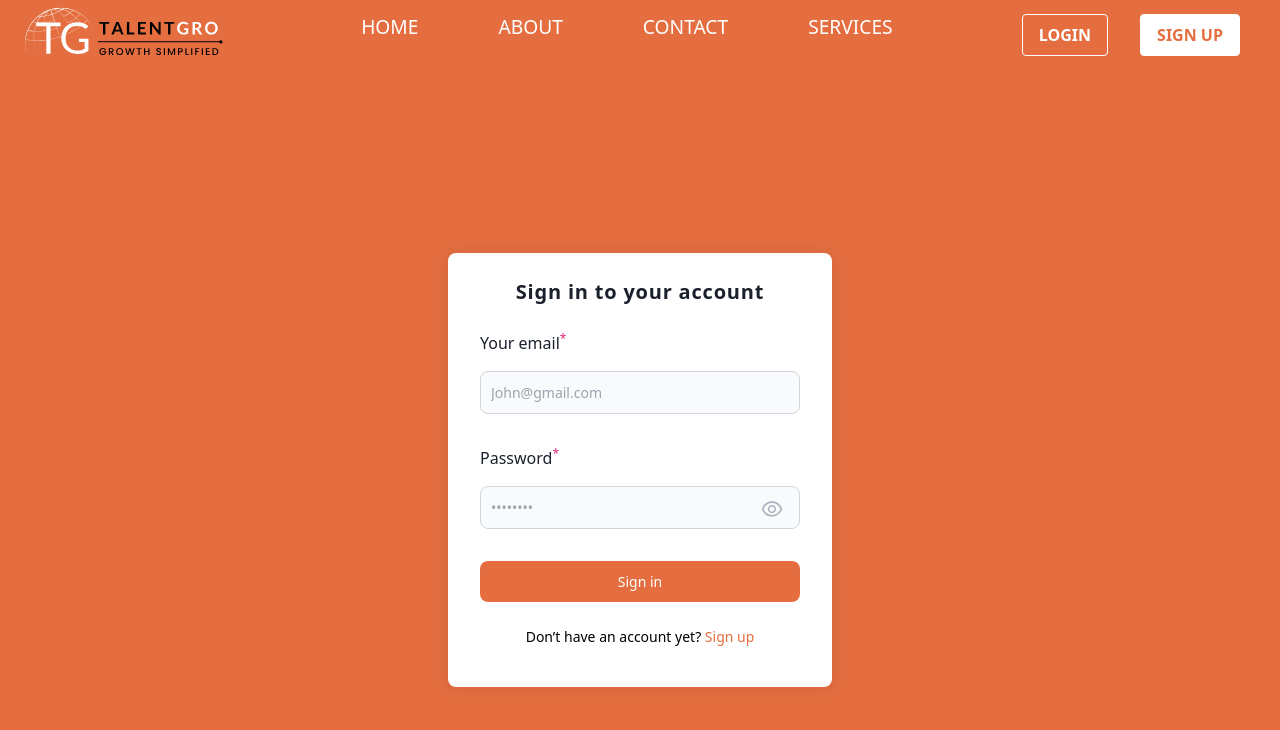
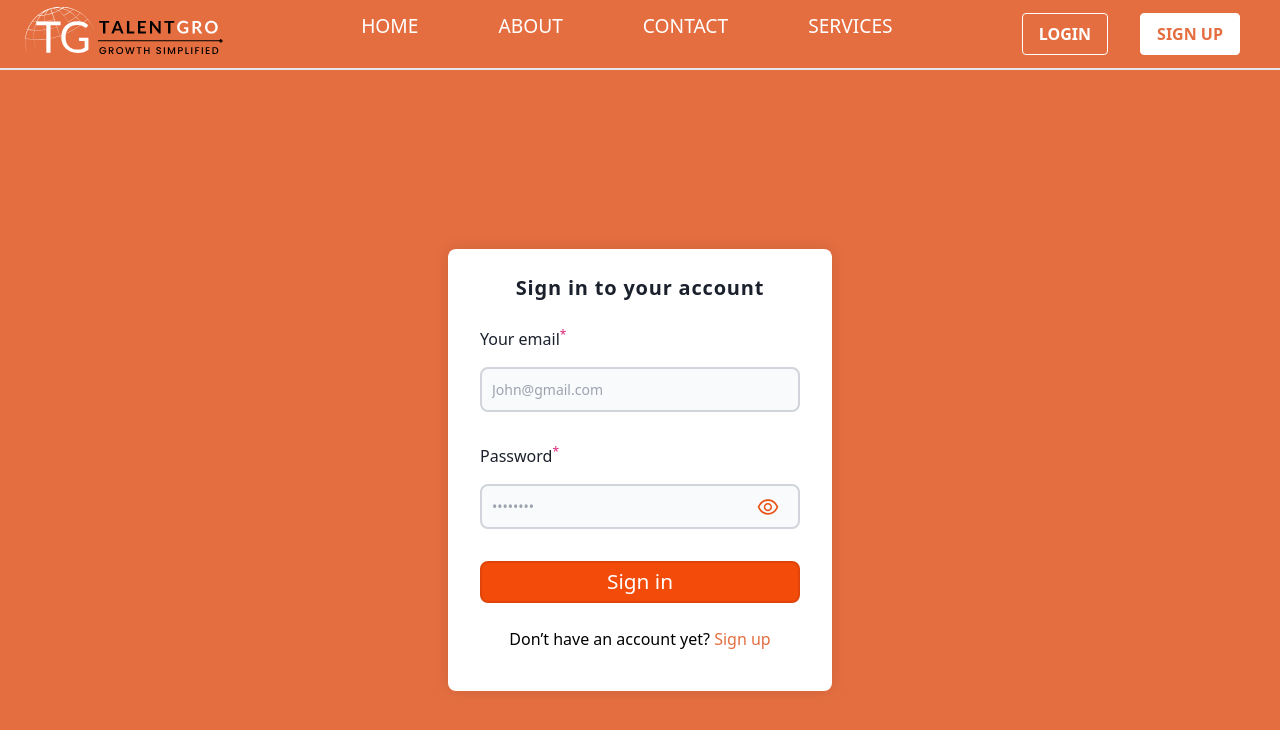
Before and after one commit to Vishal5051/employement-portal-talentGro, a React (Create React App) app: page /login in a window 1280 px wide. Shown: the top 730 px of the page. Built offline with nearby package versions, Linux system fonts and the light colour scheme.

Commit message:
add root Variable and change styling of login page

```diff
--- a/src/CSS/Login.css
+++ b/src/CSS/Login.css
@@ -59,7 +59,7 @@ body {
 
 .input {
     background-color: #f9fafb;
-    border: 1px solid #d1d5db;
+    border: 2px solid #d1d5db;
     color: #1a202c;
     border-radius: 0.5rem;
     font-size: 0.875rem;
@@ -69,44 +69,55 @@ body {
 
 .input:focus {
     outline: none;
-    border-color: #e46e40;
-    box-shadow: 0 0 0 2px rgba(228, 110, 64, 0.5);
+    border-color: #e95014;
 }
 
 .eye-icon {
     position: absolute;
     right: 1rem;
-    top: 3.2rem;
+    top: 3rem;
     cursor: pointer;
+    transition: background-color 0.4s;
+    padding: 3px 4px;
+    border-radius: 45px;
+}
+
+.eye-icon:hover {
+    background-color: #f1bba5;
+    border-radius: 50px;
 }
 
 .button {
     width: 100%;
-    background-color: #e46e40;
+    background-color: #f34c0a;
     color: white;
     font-weight: medium;
     border-radius: 0.5rem;
-    font-size: 0.875rem;
-    padding: 0.625rem;
+    font-size: 1.3rem;
+    padding: 0.225rem;
     text-align: center;
-    transition: background-color 0.2s;
+    border: 2px solid #df4508;
+    transition: background-color 0.4s;
 }
 
 .button:hover {
-    background-color: #e0774e;
+    color: #df4508;
+    background-color: transparent;
+    font-weight: 700;
 }
 
 .signup-link {
-    font-size: 0.875rem;
+    font-size: 1rem;
     font-weight: light;
 }
 
 .signup-link a {
     font-weight: medium;
-    color: #e46e40;
+    color: var(--orange-color);
     text-decoration: none;
 }
 
 .signup-link a:hover {
+    font-weight: 600;
     text-decoration: underline;
 }
--- a/src/Screens/Login.js
+++ b/src/Screens/Login.js
@@ -28,7 +28,7 @@ export default function Login() {
     }
 
     return (
-        <div className="w-full h-full bg-[#e46e40] overflow-hidden">
+        <div className="w-full h-full bg-primary-color overflow-hidden">
             <div className="flex-center">
                 <div className="form-container">
                     <div className="form-content">
@@ -69,7 +69,7 @@ export default function Login() {
                                         className="input"
                                         required />
                                     <span onClick={() => setShowPassword(!showPassword)} className="eye-icon">
-                                        {showPassword ? <AiOutlineEyeInvisible fontSize={24} fill='#AFB2BF' /> : <AiOutlineEye fontSize={24} fill='#AFB2BF' />}
+                                        {showPassword ? <AiOutlineEyeInvisible fontSize={24} fill='#e95014' /> : <AiOutlineEye fontSize={24} fill='#e95014' />}
                                     </span>
                                 </label>
                             </div>
--- a/src/components/Navbar.css
+++ b/src/components/Navbar.css
@@ -21,13 +21,13 @@
 
 .login-button:hover {
     background-color: white;
-    color: #e46e40; /* Orange color */
+    color: var(--orange-color);
 }
 
 .signup-button {
     padding: 0.5rem 1rem;
     border: 1px solid white;
-    color: #e46e40;
+    color: var(--orange-color);
     background-color: white;
     border-radius: 0.25rem;
     text-transform: uppercase;
--- a/src/components/Navbar.jsx
+++ b/src/components/Navbar.jsx
@@ -5,7 +5,7 @@ import "./Navbar.css"
 
 const Navbar = () => {
     return (
-        <div className='w-full flex justify-between items-center px-6 h-[70px] bg-[#e46e40]'>
+        <div className='w-full flex justify-between items-center px-6 h-[70px] bg-primary-color border-b-2'>
             <NavLink to="/">
                 <img src={logo} alt="Logo" loading="lazy" style={{ height: '60px', width: 'auto' }} />
 
--- a/src/index.css
+++ b/src/index.css
@@ -1,3 +1,7 @@
 @tailwind base;
 @tailwind components;
 @tailwind utilities;
+
+:root {
+    --orange-color : #e46e40;
+}
--- a/tailwind.config.js
+++ b/tailwind.config.js
@@ -4,7 +4,11 @@ module.exports = {
         "./src/**/*.{js,jsx,ts,tsx}",
     ],
     theme: {
-        extend: {},
+        extend: {
+            colors: {
+                "primary-color": "var(--orange-color)",
+            },
+        },
     },
     plugins: [],
 }
```
